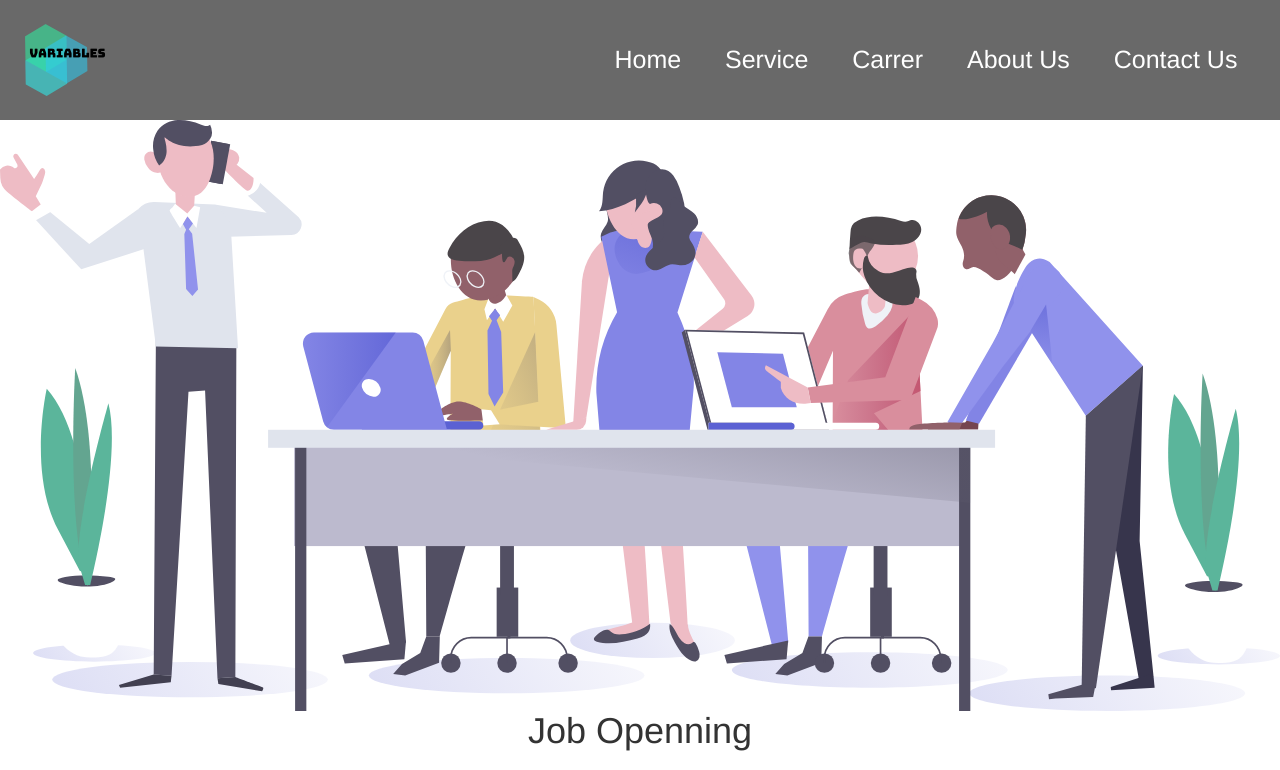
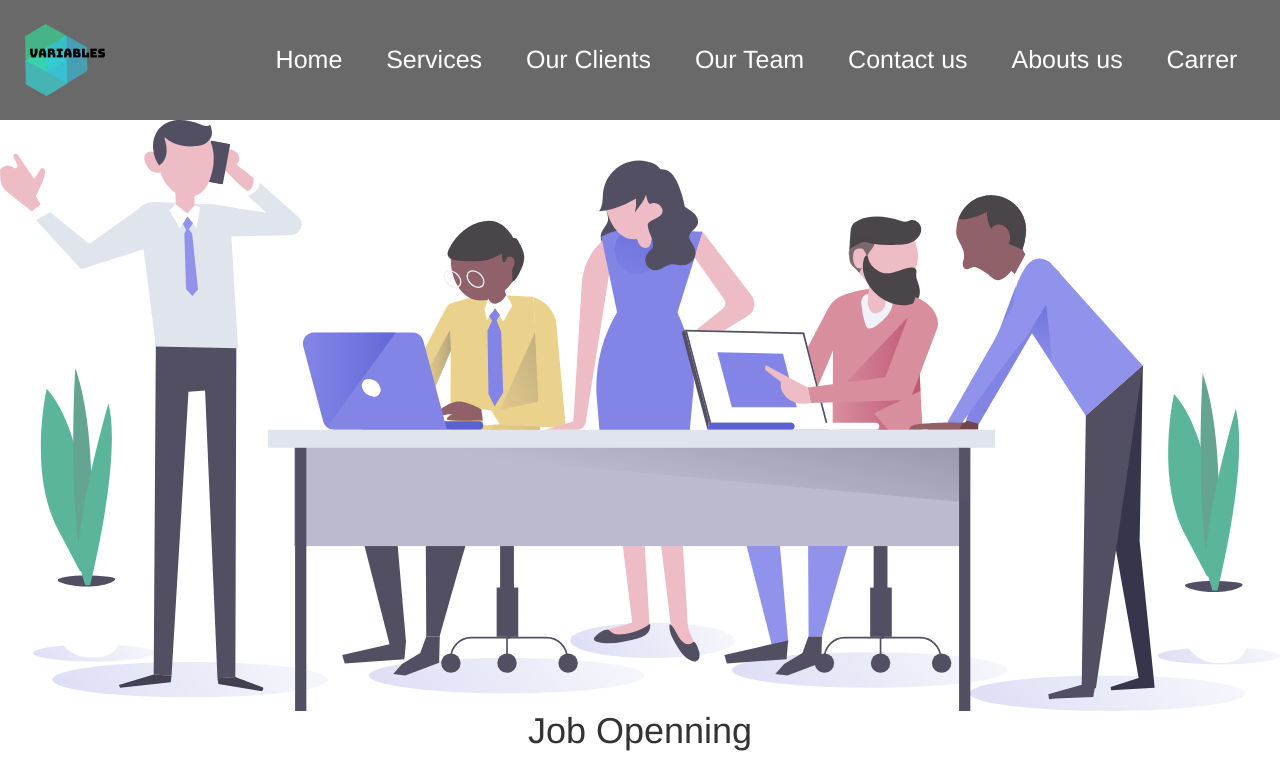
Before and after one commit to dhanpaltech9teen/dhanpaltech9teen, a plain HTML site: page carrer.html in a window 1280 px wide. Shown: the top 770 px of the page. Drawn offline with nearby package versions, Linux system fonts and the light colour scheme.

Commit message:
Add files via upload

```diff
--- a/carrer.html
+++ b/carrer.html
@@ -12,19 +12,20 @@
           <script src="https://ajax.googleapis.com/ajax/libs/jquery/3.5.1/jquery.min.js"></script>
           <script src="https://maxcdn.bootstrapcdn.com/bootstrap/3.4.1/js/bootstrap.min.js"></script>
 
-    <link rel="stylesheet" href="../assets/css/carrer.css">
+    <link rel="stylesheet" href="assets/css/carrer.css">
     <!-- <link rel="stylesheet" href="https://cdnjs.cloudflare.com/ajax/libs/font-awesome/4.7.0/css/font-awesome.min.css"> -->
     </head>
     <body>
         <header>
             <img class="logo" src="../assets/images/mylogo.png" alt="logo">
             <nav class="navlink">
-                <li><a href="./index.html">Home</a></li>
-                <li><a href="./services.html">Service</a></li>
-                <li><a href="./carrer.html">Carrer</a></li>
-                <li><a href="./aboutus.html">About Us</a></li>
-                <li><a href="./contactus.html">Contact Us</a></li>
-            </nav>
+                <li><a href="index.html">Home</a></li>
+                    <li><a href="services.html">Services</a></li>
+                    <li><a href="ourclient.html">Our Clients</a></li>
+                    <li><a href="ourteam.html">Our Team</a></li>
+                    <li><a href="contactus.html">Contact us</a></li>
+                    <li><a href="aboutus.html">Abouts us</a></li>
+                    <li><a href="carrer.html">Carrer</a></li>            </nav>
         </header>
 
         <section class="job_opening_section">
@@ -234,13 +235,13 @@
             </div>
             <div class="column pages_link">
                 <ul>
-                    <li><a href="./index.html">Home</a></li>
-                    <li><a href="./services.html">Services</a></li>
-                    <li><a href="./ourclient.html">Our Clients</a></li>
-                    <li><a href="./ourteam.html">Our Team</a></li>
-                    <li><a href="./contactus.html">Contact us</a></li>
-                    <li><a href="./aboutus.html">Abouts us</a></li>
-                    <li><a href="./carrer.html">Carrer</a></li>
+                    <li><a href="index.html">Home</a></li>
+                    <li><a href="services.html">Services</a></li>
+                    <li><a href="ourclient.html">Our Clients</a></li>
+                    <li><a href="ourteam.html">Our Team</a></li>
+                    <li><a href="contactus.html">Contact us</a></li>
+                    <li><a href="aboutus.html">Abouts us</a></li>
+                    <li><a href="carrer.html">Carrer</a></li>
                 </ul>
             </div>
         </footer>
```
Also changed, not shown: contactus.html (+1 -1 lines), index.html (+1 -1 lines), jobapply.html (+1 -1 lines), ourclient.html (+1 -1 lines), ourteam.html (+1 -1 lines), response.html (+1 -1 lines), services.html (+1 -1 lines).
